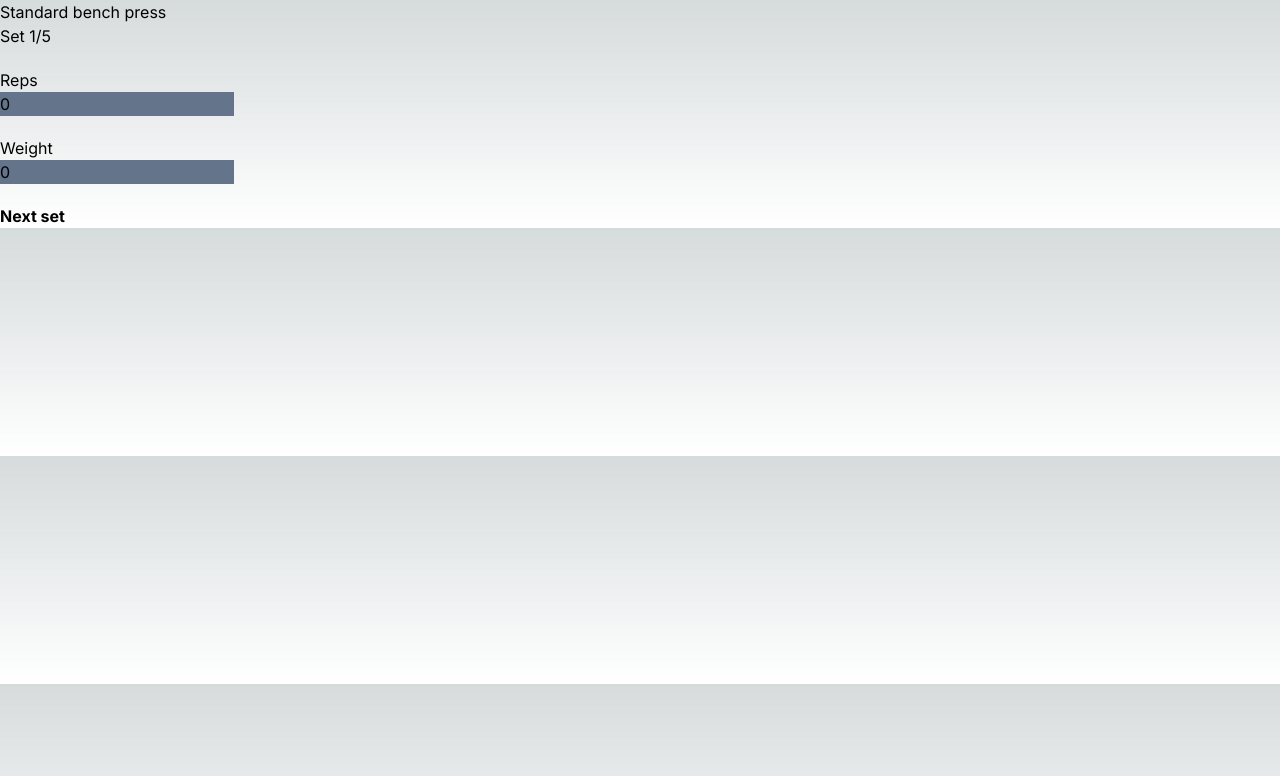
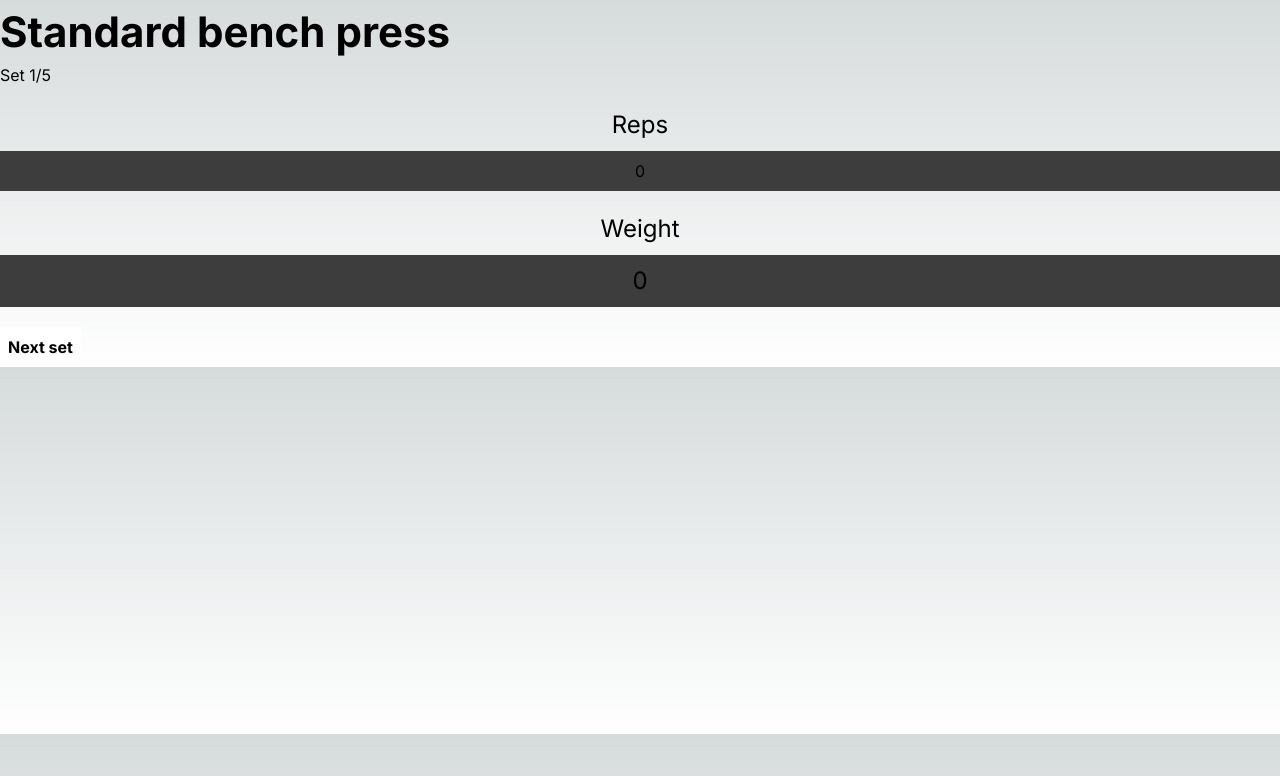
Before and after one commit to carlosquesada24/fitness-app, a Next.js app: page /routines/session/1 in a window 1280 px wide. Shown: the top 776 px of the page. Built offline with nearby package versions, Linux system fonts and the light colour scheme.

Commit message:
Session workout form some styles added

```diff
--- a/app/(modules)/routines/(infrastucture)/(pages)/session/[id]/page.tsx
+++ b/app/(modules)/routines/(infrastucture)/(pages)/session/[id]/page.tsx
@@ -85,15 +85,15 @@ const page = ({ params }: any) => {
     }
 
     return (
-        <div>
-            <h2>{currentExercise.name}</h2>
+        <>
+            <h2 className='text-[42px] font-bold'>{currentExercise.name}</h2>
 
             <h4>Set {currentSet}/{allSets}</h4>
 
-            <div className='my-5'>
-                <label htmlFor="reps">Reps</label>
+            <div className='my-5 flex justify-center flex-col'>
+                <label className='text-center text-[24px] mb-2' htmlFor="reps">Reps</label>
                 <input
-                    className='block bg-slate-500'
+                    className='block p-2 bg-[#3d3d3d] w-full text-center'
                     name="reps"
                     type="text"
                     value={(formValues as Form).reps}
@@ -101,10 +101,16 @@ const page = ({ params }: any) => {
                 />
             </div>
 
-            <div className='my-5'>
-                <label htmlFor="weight">Weight</label>
+            <div className='my-5 flex justify-center flex-col'>
+                <label className='text-center text-[24px] mb-2' htmlFor="weight">Weight</label>
                 <input
-                    className='block bg-slate-500'
+                    className='
+                        block
+                        text-[24px]
+                        p-2
+                        bg-[#3d3d3d]
+                        w-full
+                        text-center'
                     name="weight"
                     type="text"
                     value={(formValues as Form).weight}
@@ -119,6 +125,15 @@ const page = ({ params }: any) => {
                     font-bold
                     ${isCurrentSetLast ? "hidden" : "block"}
                     ${isNextDisabled ? "hover:cursor-not-allowed" : "hover:cursor-pointer"}
+
+                    p-2
+
+                    bg-[#fff]
+                    text-[#000]
+                    hover:cursor-pointer
+                    hover:bg-[#cfcfcf]
+                    transition
+                    duration-350
                 `}
                 disabled={isNextDisabled}
                 onClick={handleNextSet}
@@ -129,7 +144,7 @@ const page = ({ params }: any) => {
             </span>
 
             <button className={`inline text-[18px] font-bold ${isCurrentSetLast && isLastExercise ? "block" : "hidden"}`}>Finish</button>
-        </div>
+        </>
     )
 }
 
```
